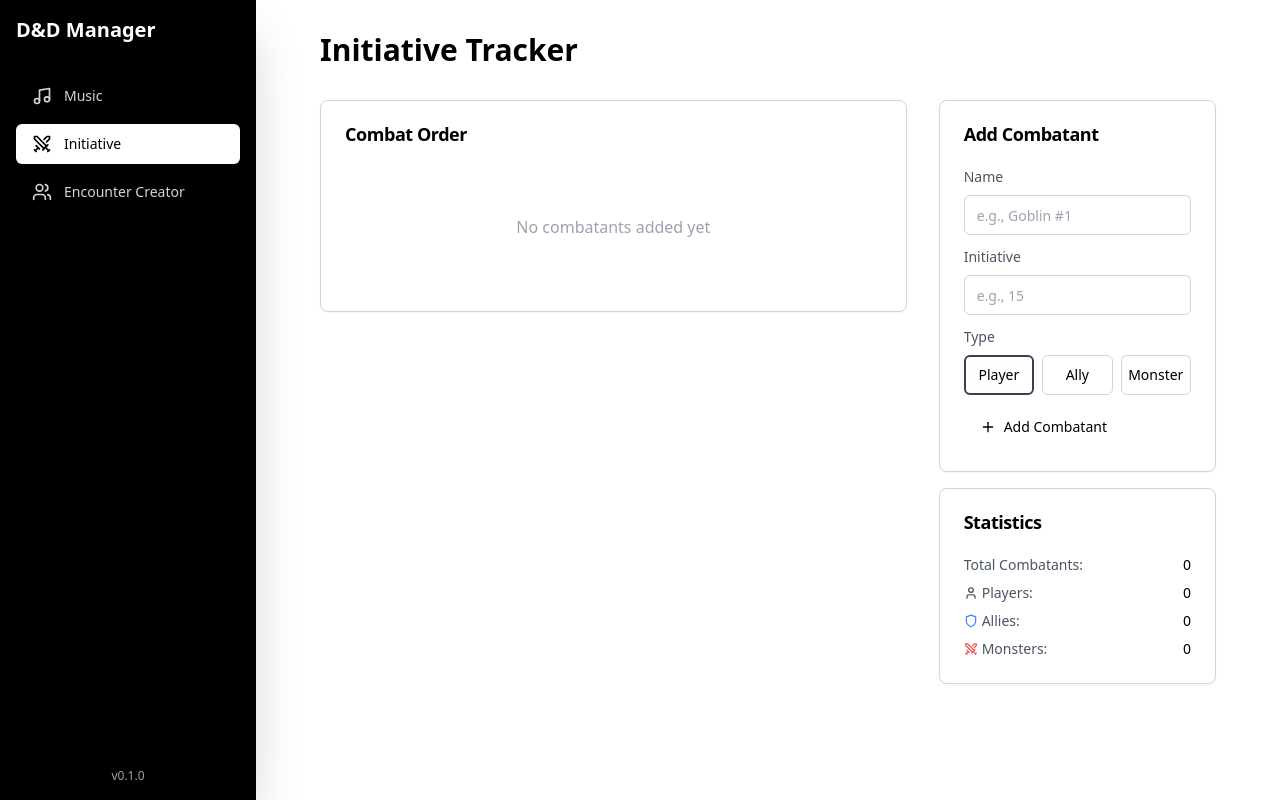
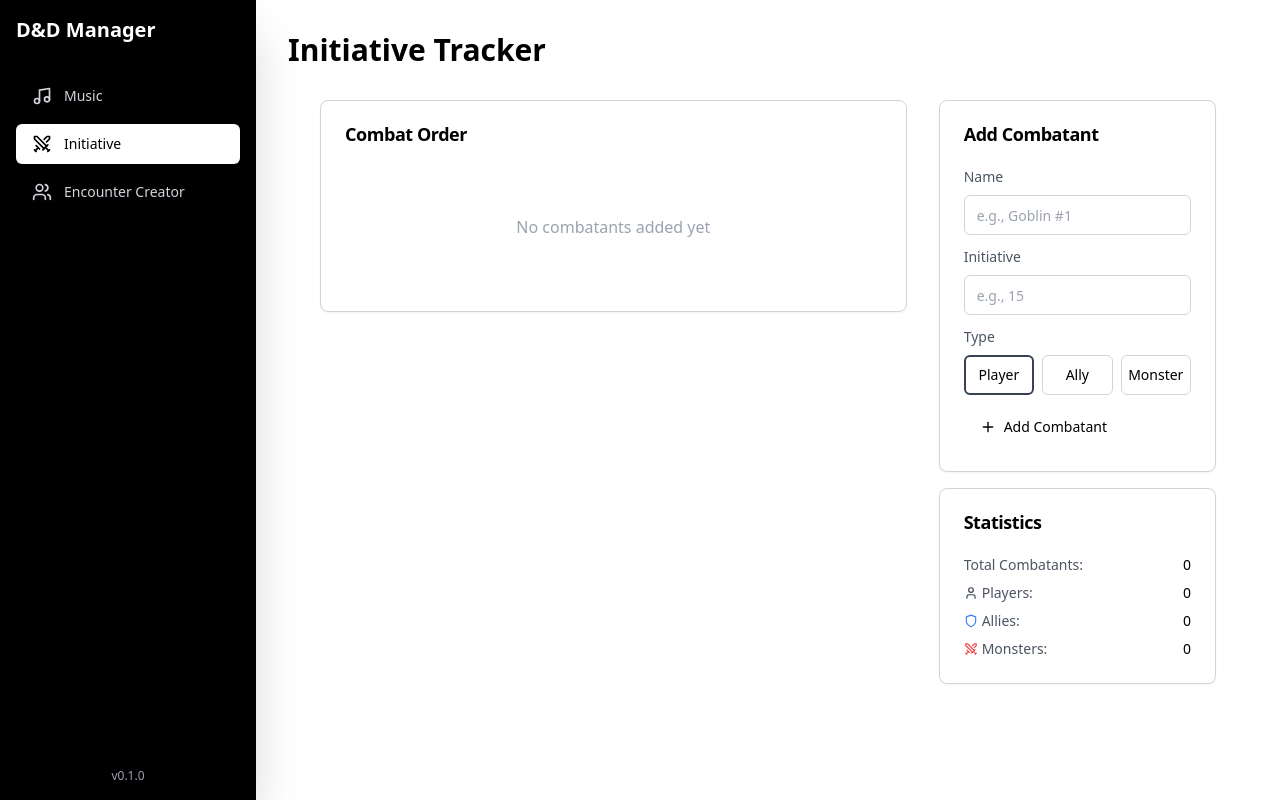
Before and after one commit to josewenzel/dnd-manager, a Next.js app: page / in a window 1280 px wide. Both pictures are taken after a click on the button "Initiative". Built offline with nearby package versions, Linux system fonts and the light colour scheme.

Commit message:
fix: align tool titles by moving them outside max-width containers

```diff
--- a/components/tools/encounter-creator.tsx
+++ b/components/tools/encounter-creator.tsx
@@ -475,10 +475,10 @@ export function EncounterCreator({ setActiveTool }: EncounterCreatorProps) {
 
   return (
     <div className="flex-1 p-8 overflow-auto bg-white">
+      <div className="flex items-center justify-between mb-8">
+        <h2 className="text-3xl font-bold text-black">Encounter Creator</h2>
+      </div>
       <div className="max-w-6xl mx-auto">
-        <div className="flex items-center justify-between mb-8">
-          <h2 className="text-3xl font-bold text-black">Encounter Creator</h2>
-        </div>
 
         {showSavedParties && (
           <div className="fixed inset-0 bg-black bg-opacity-50 flex items-center justify-center z-50">
--- a/components/tools/initiative-tracker.tsx
+++ b/components/tools/initiative-tracker.tsx
@@ -203,9 +203,8 @@ export function InitiativeTracker() {
 
   return (
     <div className="flex-1 p-8 overflow-auto bg-white">
-      <div className="max-w-4xl mx-auto">
-        <div className="flex items-center justify-between mb-8">
-          <h2 className="text-3xl font-bold text-black">Initiative Tracker</h2>
+      <div className="flex items-center justify-between mb-8">
+        <h2 className="text-3xl font-bold text-black">Initiative Tracker</h2>
           {combatants.length > 0 && (
             <Button variant="destructive" onClick={handleClearAll} className="gap-2">
               <Trash2 size={16} />
@@ -213,7 +212,7 @@ export function InitiativeTracker() {
             </Button>
           )}
         </div>
-
+      <div className="max-w-4xl mx-auto">
         <div className="grid grid-cols-1 lg:grid-cols-3 gap-8">
           <div className="lg:col-span-2">
             <Card>
--- a/components/tools/music-tool.tsx
+++ b/components/tools/music-tool.tsx
@@ -67,8 +67,8 @@ export function MusicTool() {
 
   return (
     <div className="flex-1 p-8 overflow-auto bg-white">
+      <h2 className="text-3xl font-bold mb-8 text-black">Music Player</h2>
       <div className="max-w-7xl mx-auto">
-        <h2 className="text-3xl font-bold mb-8 text-black">Music Player</h2>
 
         <div className="grid grid-cols-1 md:grid-cols-2 lg:grid-cols-3 gap-6">
           {videos.map((video) => (
```
